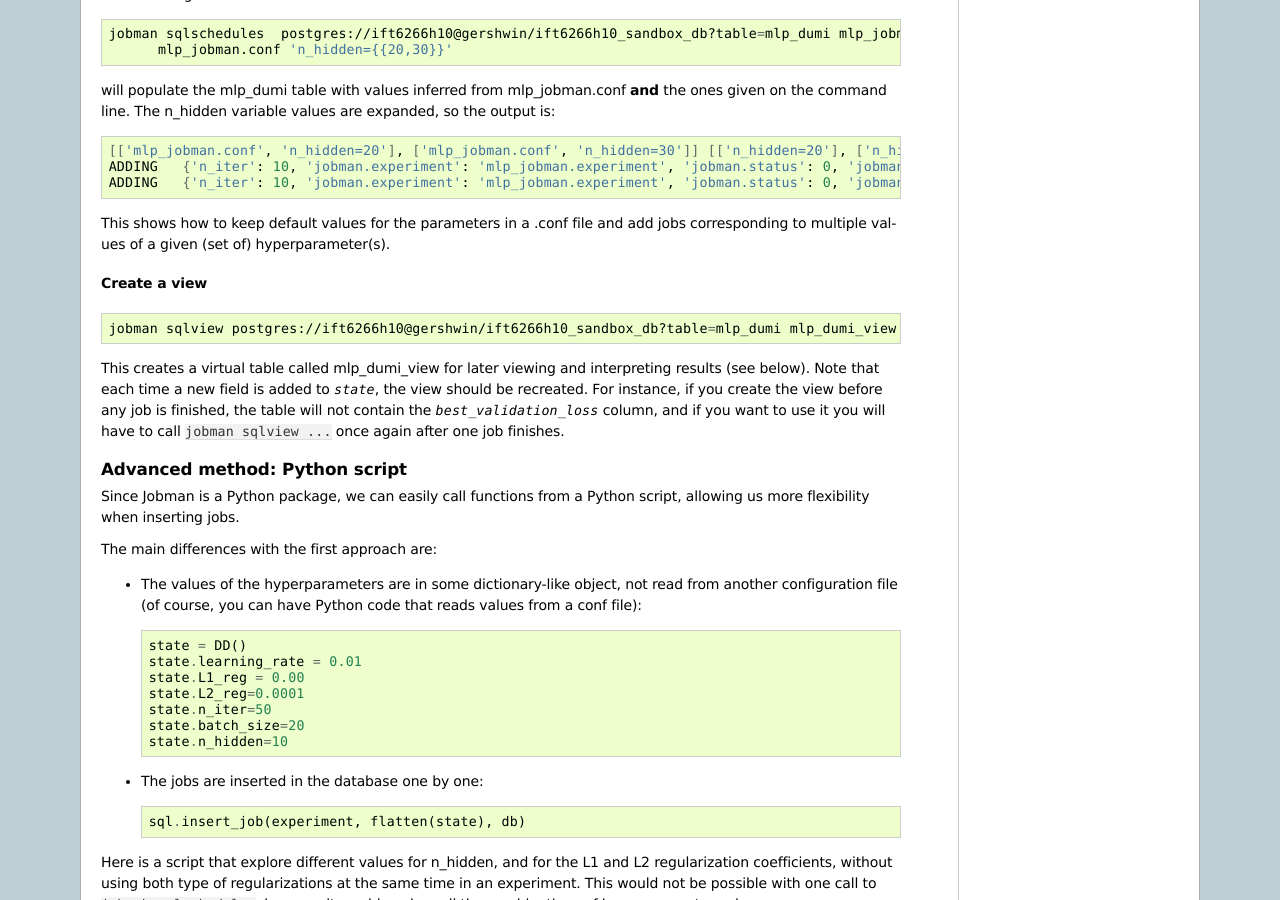
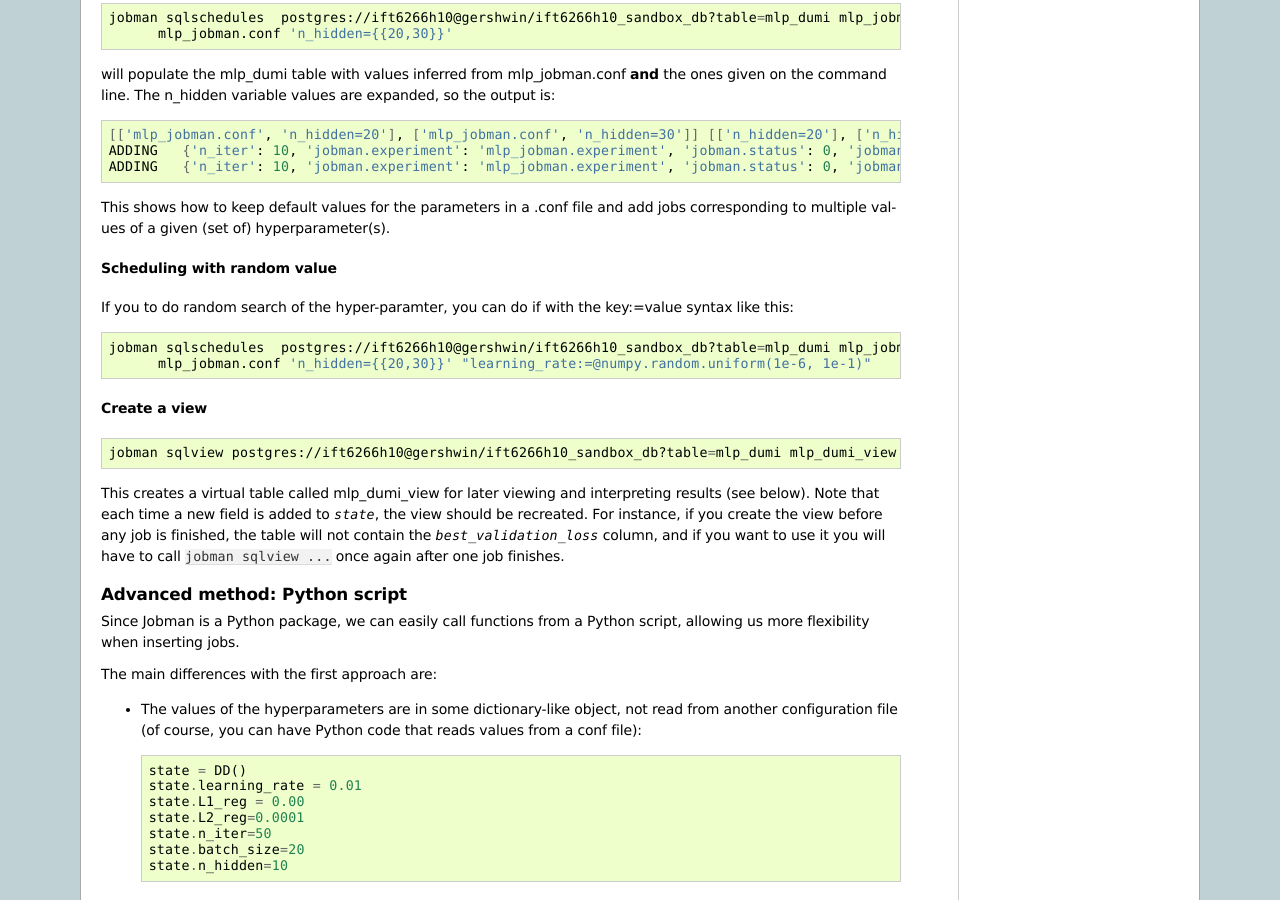
Before and after one commit to crmne/jobman, a Sphinx documentation site: the page built from doc/mlp_jobman.txt, in a window 1280 px wide and 900 px high, scrolled down 1950 px. Built offline with Sphinx 7.4.7, drawn with Linux system fonts in a browser that asks for light colours; formulas are drawn with MathJax 3; some of the changed text lies outside the part shown.

Commit message:
remove warning at doc gen and in the mlp example add a random sampling example.

```diff
--- a/doc/mlp_jobman.txt
+++ b/doc/mlp_jobman.txt
@@ -53,7 +53,6 @@ does the optimization:
         state.test_score = test_score
         state.minutes_trained = minutes_trained
         state.iter = iter
-
         return channel.COMPLETE
 
 
@@ -139,6 +138,19 @@ will populate the mlp_dumi table with values inferred from mlp_jobman.conf **and
     ADDING   {'n_iter': 10, 'jobman.experiment': 'mlp_jobman.experiment', 'jobman.status': 0, 'jobman.sql.priority': 1.0, 'L1_reg': 0.0, 'learning_rate': 0.01, 'n_hidden': 30, 'batch_size': 20, 'L2_reg': 0.0001}
 
 This shows how to keep default values for the parameters in a .conf file and add jobs corresponding to multiple values of a given (set of) hyperparameter(s).
+
+
+Scheduling with random value
+............................
+
+If you to do random search of the hyper-paramter, you can do if with the key:=value syntax like this:
+
+.. code-block:: bash
+
+    jobman sqlschedules  postgres://ift6266h10@gershwin/ift6266h10_sandbox_db?table=mlp_dumi mlp_jobman.experiment\
+          mlp_jobman.conf 'n_hidden={{20,30}}' "learning_rate:=@numpy.random.uniform(1e-6, 1e-1)"
+
+
 
 Create a view
 .............
```
